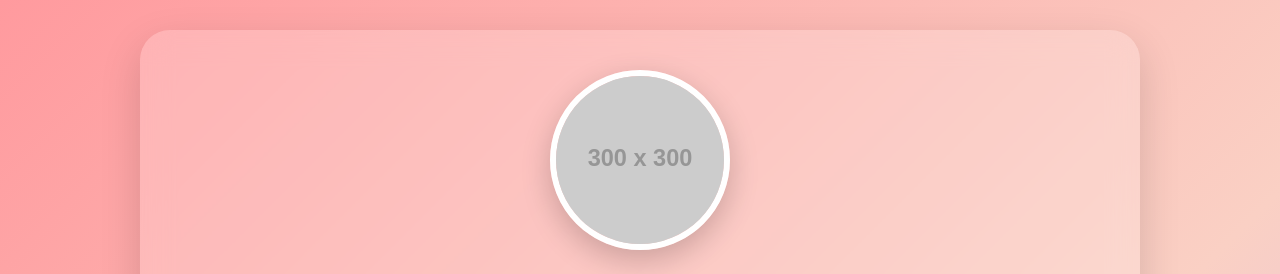
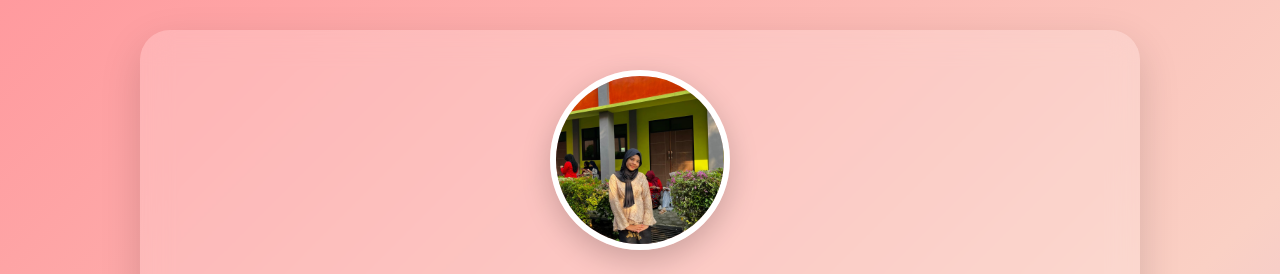
Before and after one commit to riskanovitas77-cloud/Pr0fil--html, a plain HTML site: page Index.Html in a window 1280 px wide. Shown: the top 274 px of the page. Drawn offline with Linux system fonts and the light colour scheme; placeholder pictures from the web are drawn by us.

Commit message:
Update Index.Html

```diff
--- a/Index.Html
+++ b/Index.Html
@@ -172,7 +172,7 @@ footer{
 
     <div class="hero">
         <!-- GANTI FOTO DI BAWAH INI -->
-        <img src="https://via.placeholder.com/300x300.png?text=Foto+Riska" alt="Foto Profil">
+        <img src="riska.jpg" alt="Foto Profil Riska">
 
         <h1>Riska Novita Sari</h1>
         <p>Siswi SMKS Kesehatan Yannas Husada Bangkalan</p>
```
